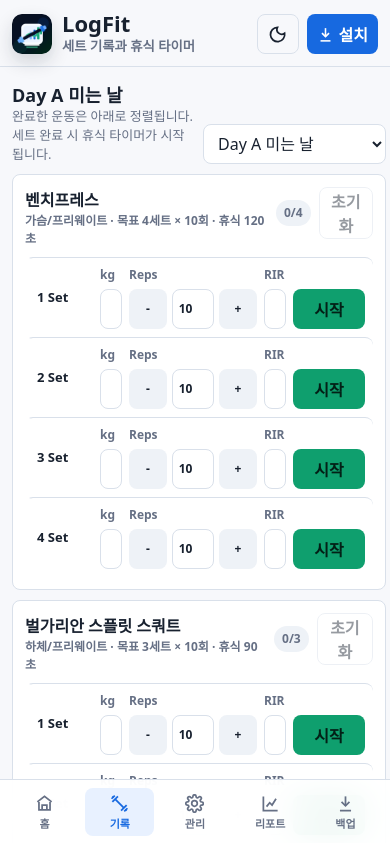
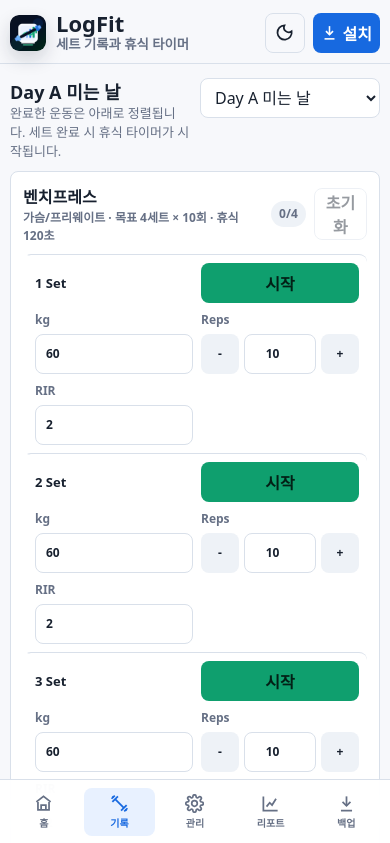
Before and after one commit to rlatjd1f/LogFit, a plain HTML site: page code_artifact.html in a window 390 px wide. Both pictures are taken after a click on the button "시작". Shown: the top 843 px of the page. Drawn offline with nearby package versions, Linux system fonts and the light colour scheme.

Commit message:
style: 모바일 반응형 레이아웃 보정

```diff
--- a/code_artifact.html
+++ b/code_artifact.html
@@ -2,7 +2,7 @@
 <html lang="ko">
 <head>
   <meta charset="utf-8">
-  <meta name="viewport" content="width=device-width, initial-scale=1, viewport-fit=cover">
+  <meta name="viewport" content="width=device-width, initial-scale=1, maximum-scale=1, user-scalable=no, viewport-fit=cover">
   <meta name="theme-color" content="#0f172a">
   <meta name="apple-mobile-web-app-capable" content="yes">
   <meta name="apple-mobile-web-app-status-bar-style" content="black-translucent">
@@ -49,6 +49,7 @@
     * { box-sizing: border-box; }
     body {
       margin: 0;
+      overflow-x: hidden;
       min-height: 100vh;
       background: var(--bg);
       color: var(--text);
@@ -99,6 +100,7 @@
     }
     .brand { display: flex; align-items: center; justify-content: space-between; gap: 10px; }
     .brand-mark { display: flex; align-items: center; gap: 10px; min-width: 0; }
+    .brand-mark > div { min-width: 0; }
     .brand-icon {
       width: 40px;
       height: 40px;
@@ -107,7 +109,15 @@
       flex: 0 0 auto;
     }
     .brand h1 { margin: 0; font-size: 22px; line-height: 1; }
-    .brand small { color: var(--muted); font-weight: 750; }
+    .brand small {
+      display: block;
+      max-width: 48vw;
+      overflow: hidden;
+      color: var(--muted);
+      font-weight: 750;
+      text-overflow: ellipsis;
+      white-space: nowrap;
+    }
     .toolbar { display: flex; gap: 8px; align-items: center; }
     .icon-btn { width: 42px; min-width: 42px; padding: 0; display: inline-grid; place-items: center; }
     .install-action {
@@ -154,6 +164,7 @@
     .view.active { display: grid; gap: 12px; }
     .section { display: grid; gap: 10px; }
     .section-head { display: flex; align-items: end; justify-content: space-between; gap: 10px; }
+    .section-head > div { min-width: 0; }
     .section h2, .panel h2 { margin: 0; font-size: 18px; }
     .hint { margin: 0; color: var(--muted); font-size: 13px; line-height: 1.45; }
     .grid { display: grid; gap: 10px; }
@@ -230,6 +241,7 @@
       color: var(--accent);
     }
     .set-row strong { align-self: center; font-size: 13px; }
+    .set-row label { min-width: 0; }
     .stepper { display: grid; grid-template-columns: 38px minmax(42px, 1fr) 38px; gap: 5px; align-items: center; }
     .stepper input { text-align: center; padding: 0 4px; }
     .set-actions { display: grid; gap: 5px; }
@@ -321,6 +333,31 @@
     }
     canvas { max-width: 100%; }
     .empty { padding: 18px; text-align: center; color: var(--muted); border: 1px dashed var(--line); border-radius: var(--radius); }
+    @media (max-width: 430px) {
+      .app { padding-inline: 10px; }
+      .topbar { margin-inline: -10px; padding-inline: 10px; }
+      .brand-icon { width: 36px; height: 36px; border-radius: 9px; }
+      .install-action { min-width: 58px; padding: 0 8px; }
+      .icon-btn { width: 40px; min-width: 40px; }
+      .section-head { align-items: start; }
+      .two, .filters { grid-template-columns: 1fr; }
+      .card-top { align-items: stretch; }
+      .card-top > .toolbar { justify-content: end; }
+      .set-row {
+        grid-template-columns: minmax(0, 1fr) minmax(0, 1fr);
+        gap: 8px;
+      }
+      .set-row strong { grid-column: 1; grid-row: 1; }
+      .set-actions {
+        grid-column: 2;
+        grid-row: 1;
+        grid-template-columns: repeat(2, minmax(0, 1fr));
+      }
+      .set-actions .done-btn:first-child:last-child { grid-column: 1 / -1; }
+      .builder-actions { grid-template-columns: repeat(2, 1fr); }
+      .tabs { gap: 4px; padding-inline: 8px; }
+      .tab { font-size: 10px; }
+    }
     @media (min-width: 680px) {
       .routine-list { grid-template-columns: repeat(2, 1fr); }
       .sheet { border-radius: 14px; margin-bottom: 28px; }
--- a/sw.js
+++ b/sw.js
@@ -1,4 +1,4 @@
-const CACHE_NAME = "logfit-pwa-v8";
+const CACHE_NAME = "logfit-pwa-v9";
 const APP_SHELL = [
   "./",
   "./index.html",
```
